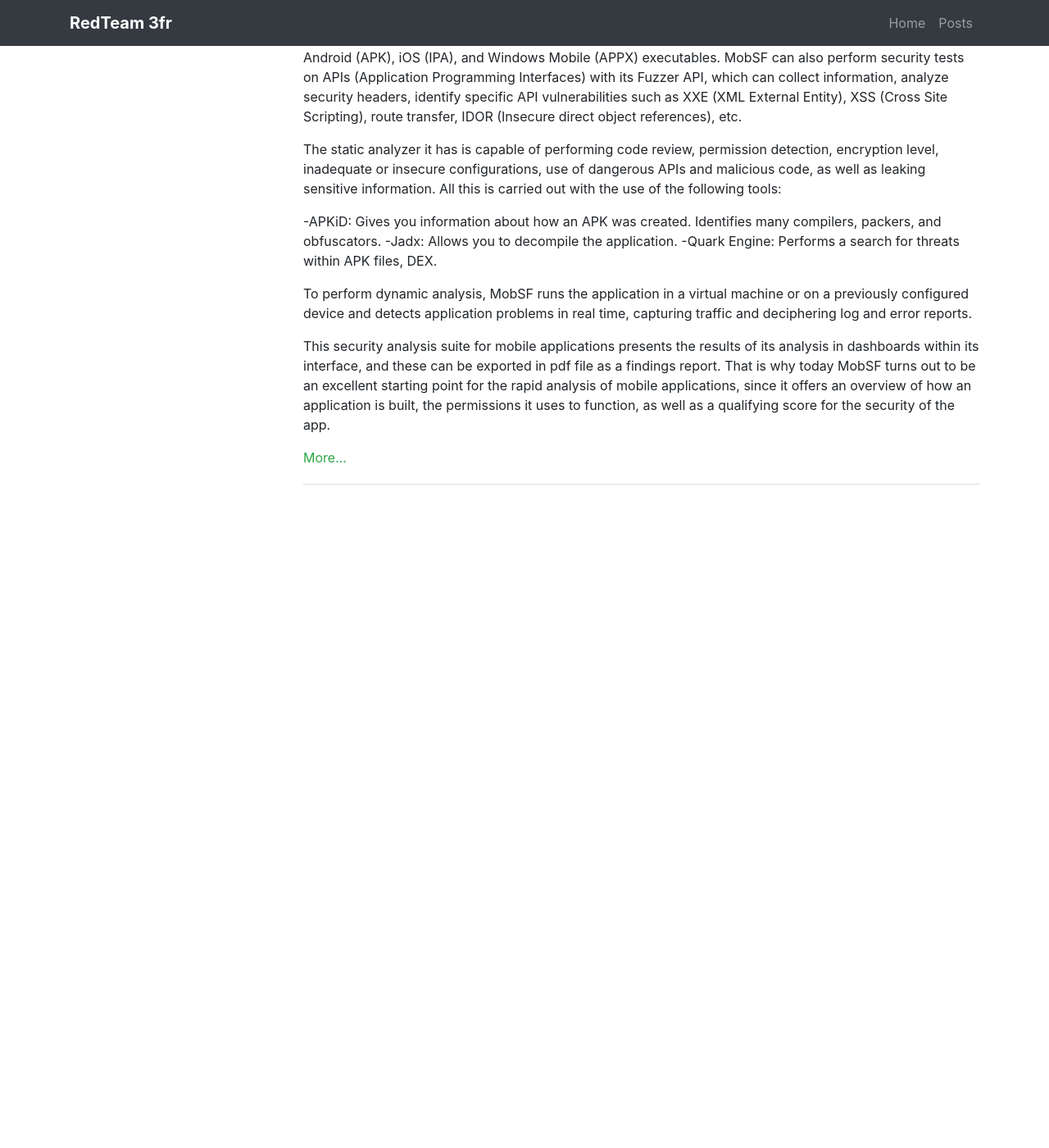
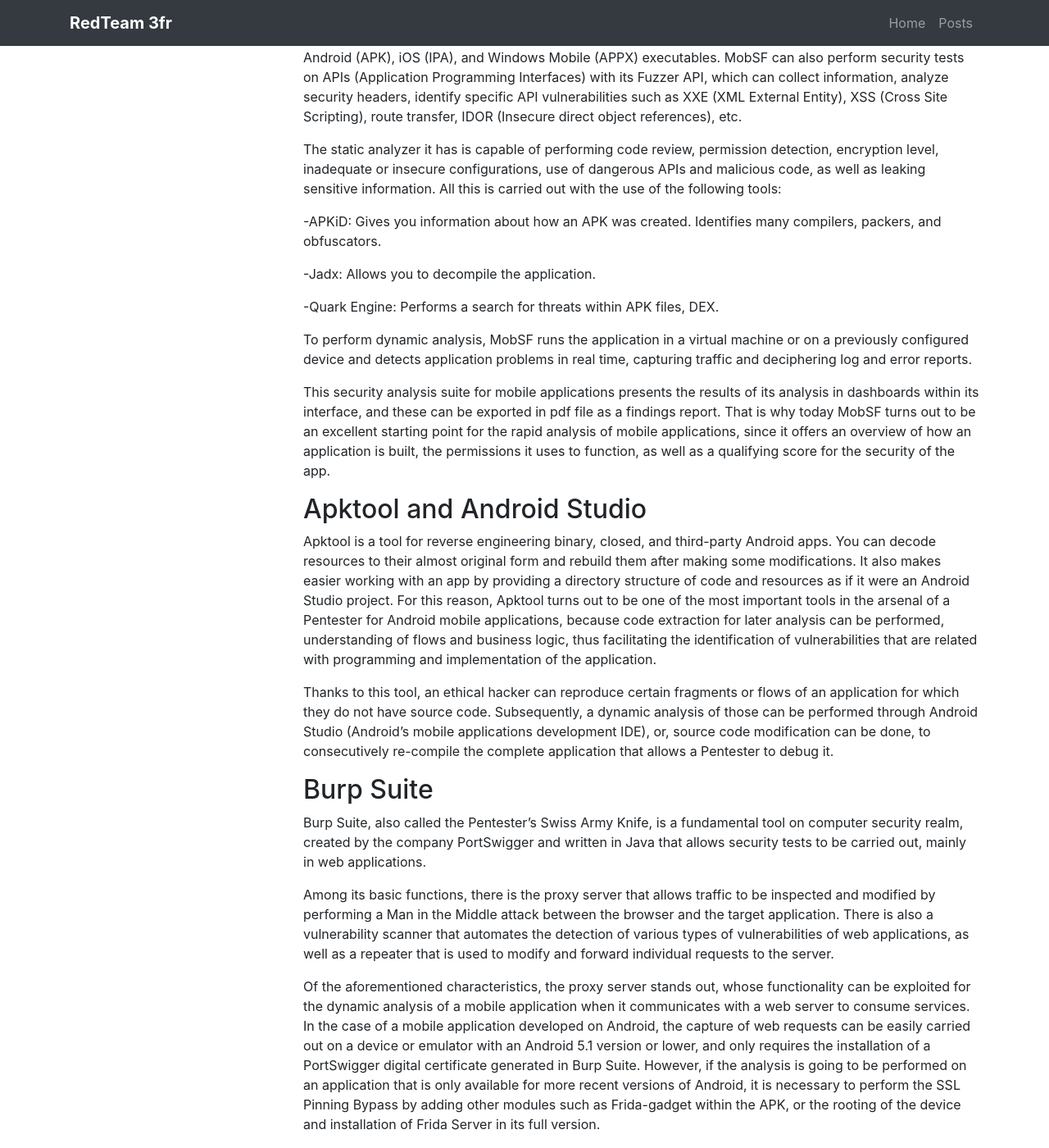
Before and after one commit to secteclab/secteclab.github.io, a Jekyll site: the page built from _pages/index.md, in a window 1280 px wide and 1400 px high, scrolled down 957 px. Shown: the whole window at 82% size. Built offline with Jekyll 4.4.1, drawn with Linux system fonts in a browser that asks for light colours; before the commit the page ends 1596 px from its top, so only the background shows below that.

Commit message:
Adición de contenido

```diff
--- a/_posts/2022-01-26-basic-pentesting-tools.md
+++ b/_posts/2022-01-26-basic-pentesting-tools.md
@@ -23,9 +23,25 @@ Mobile Security Framework (MobSF) is an open source all-in-one application writt
 The static analyzer it has is capable of performing code review, permission detection, encryption level, inadequate or insecure configurations, use of dangerous APIs and malicious code, as well as leaking sensitive information. All this is carried out with the use of the following tools:
 
 -APKiD: Gives you information about how an APK was created. Identifies many compilers, packers, and obfuscators.
+
 -Jadx: Allows you to decompile the application.
+
 -Quark Engine: Performs a search for threats within APK files, DEX.
 
 To perform dynamic analysis, MobSF runs the application in a virtual machine or on a previously configured device and detects application problems in real time, capturing traffic and deciphering log and error reports.
 
 This security analysis suite for mobile applications presents the results of its analysis in dashboards within its interface, and these can be exported in pdf file as a findings report. That is why today MobSF turns out to be an excellent starting point for the rapid analysis of mobile applications, since it offers an overview of how an application is built, the permissions it uses to function, as well as a qualifying score for the security of the app.
+
+## Apktool and Android Studio
+
+Apktool is a tool for reverse engineering binary, closed, and third-party Android apps. You can decode resources to their almost original form and rebuild them after making some modifications. It also makes easier working with an app by providing a directory structure of code and resources as if it were an Android Studio project. For this reason, Apktool turns out to be one of the most important tools in the arsenal of a Pentester for Android mobile applications, because code extraction for later analysis can be performed, understanding of flows and business logic, thus facilitating the identification of vulnerabilities that are related with programming and implementation of the application.
+
+Thanks to this tool, an ethical hacker can reproduce certain fragments or flows of an application for which they do not have source code. Subsequently, a dynamic analysis of those can be performed through Android Studio (Android’s mobile applications development IDE), or, source code modification can be done, to consecutively re-compile the complete application that allows a Pentester to debug it.
+
+## Burp Suite
+
+Burp Suite, also called the Pentester's Swiss Army Knife, is a fundamental tool on computer security realm, created by the company PortSwigger and written in Java that allows security tests to be carried out, mainly in web applications.
+
+Among its basic functions, there is the proxy server that allows traffic to be inspected and modified by performing a Man in the Middle attack between the browser and the target application. There is also a vulnerability scanner that automates the detection of various types of vulnerabilities of web applications, as well as a repeater that is used to modify and forward individual requests to the server.
+
+Of the aforementioned characteristics, the proxy server stands out, whose functionality can be exploited for the dynamic analysis of a mobile application when it communicates with a web server to consume services. In the case of a mobile application developed on Android, the capture of web requests can be easily carried out on a device or emulator with an Android 5.1 version or lower, and only requires the installation of a PortSwigger digital certificate generated in Burp Suite. However, if the analysis is going to be performed on an application that is only available for more recent versions of Android, it is necessary to perform the SSL Pinning Bypass by adding other modules such as Frida-gadget within the APK, or the rooting of the device and installation of Frida Server in its full version.
```
